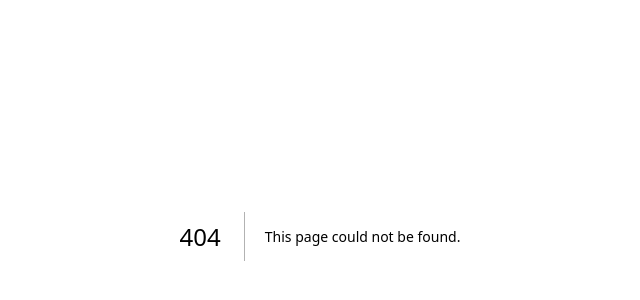
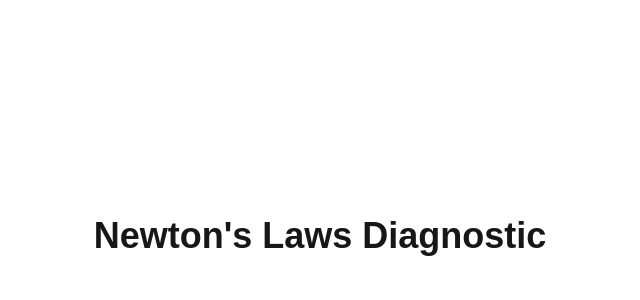
Before and after one commit to Omkarkele2006/SciSleuth, a Next.js app in the folder frontend/: page /diagnostic in a window 1280 px wide. Before the commit this address had no page. Shown: the part 164-464 px from the top of the page, without its empty margins (320-960 px from the left). Built offline with nearby package versions, Linux system fonts and the light colour scheme.

Commit message:
feat: add navigation to diagnostic page

```diff
--- /dev/null
+++ b/frontend/src/app/diagnostic/page.tsx
@@ -0,0 +1,9 @@
+export default function DiagnosticPage() {
+  return (
+    <main className="min-h-screen flex items-center justify-center">
+      <h1 className="text-4xl font-bold">
+        Newton's Laws Diagnostic
+      </h1>
+    </main>
+  );
+}
--- a/frontend/src/app/page.tsx
+++ b/frontend/src/app/page.tsx
@@ -1,3 +1,5 @@
+import Link from "next/link";
+
 export default function Home() {
   return (
     <main className="min-h-screen flex flex-col items-center justify-center gap-6">
@@ -7,9 +9,12 @@ export default function Home() {
         AI Misconception Detective
       </p>
 
-      <button className="px-6 py-3 rounded-lg bg-black text-white">
+      <Link
+        href="/diagnostic"
+        className="px-6 py-3 rounded-lg bg-black text-white"
+      >
         Start Diagnostic
-      </button>
+      </Link>
     </main>
   );
 }
```
